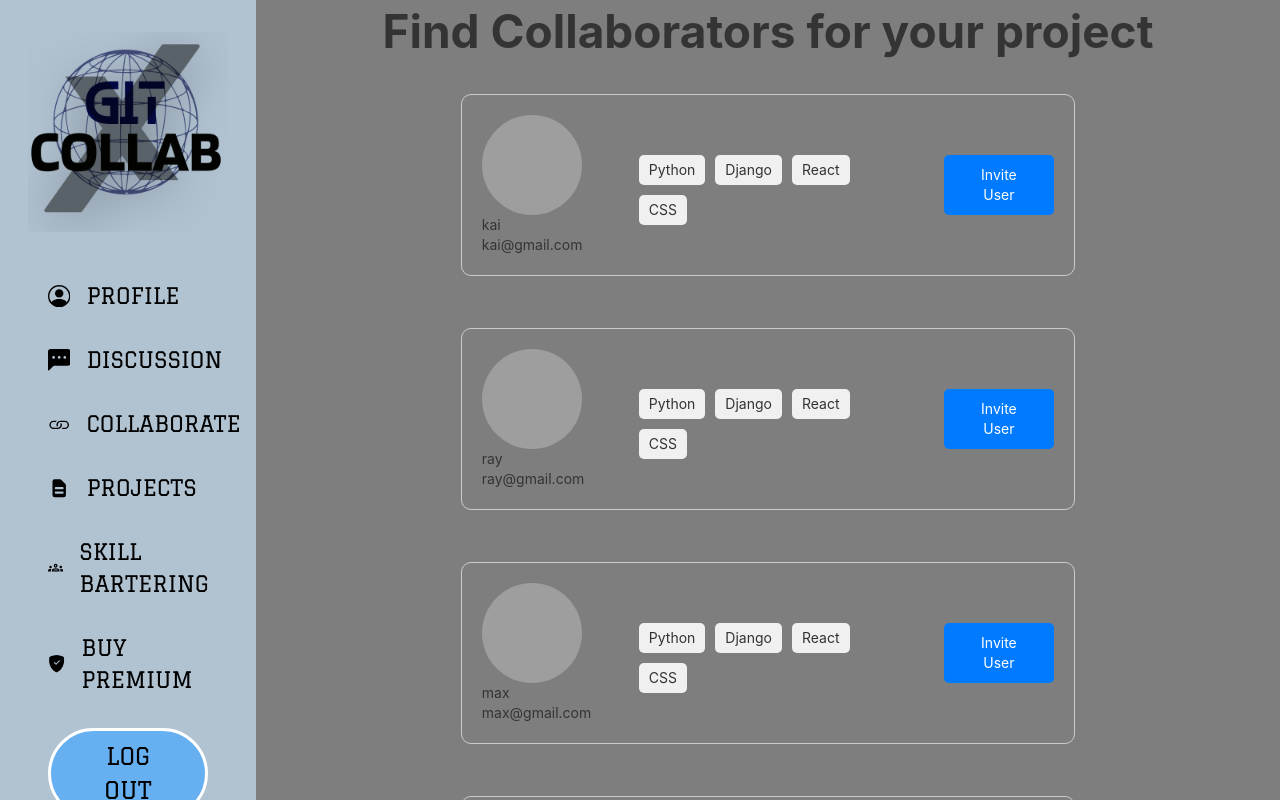
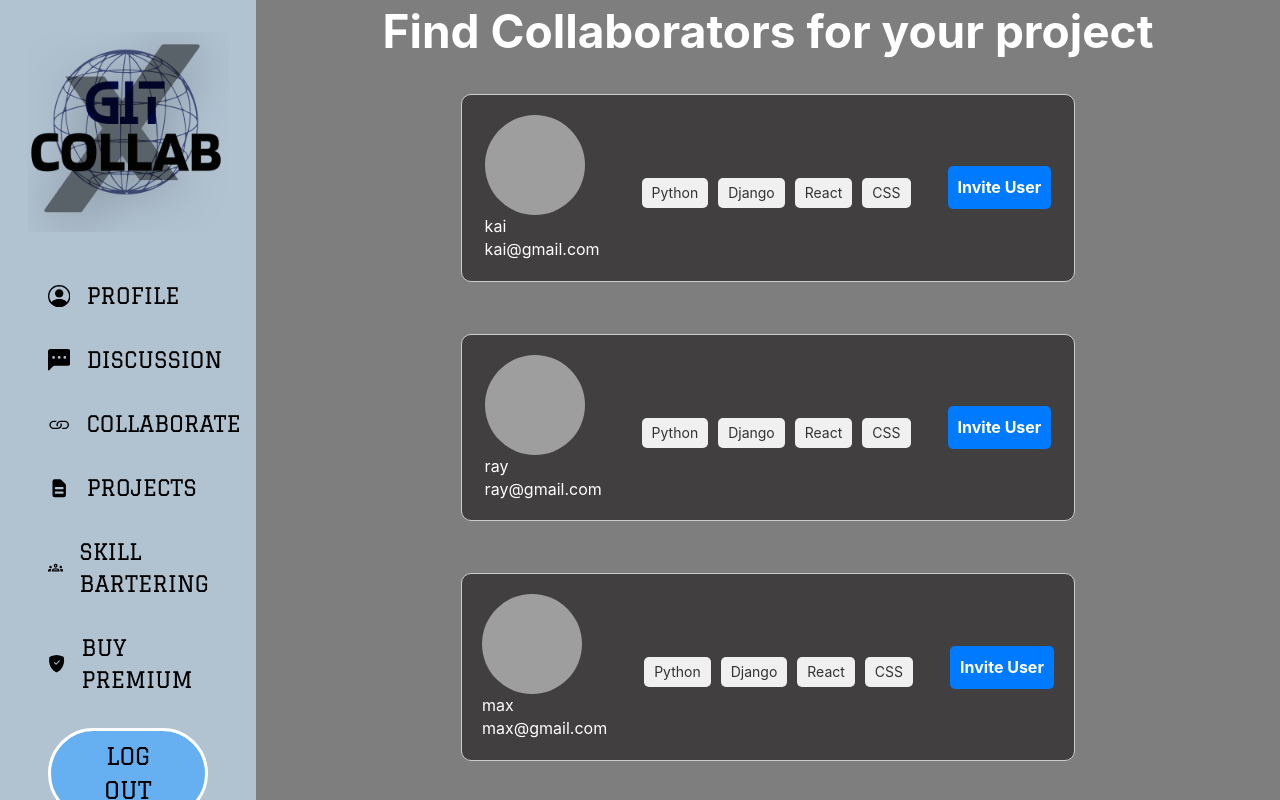
Before and after one commit to PekaVengers/GitCollabX, a React (Vite) app in the folder client/: page /collaborate in a window 1280 px wide. Shown: the top 800 px of the page. Built offline with nearby package versions, Linux system fonts and the light colour scheme; grey boxes are pictures that could not be loaded; a web font is replaced by a local one.

Commit message:
fix: style of profile page, discussion page and collaborate page

```diff
--- a/client/src/pages/Collaborate.jsx
+++ b/client/src/pages/Collaborate.jsx
@@ -5,7 +5,7 @@ export default function Collaborate() {
 
   return (
     <div className="collaborate-container">
-      <h1>Find Collaborators for your project</h1>
+      <h1 className="collaborate-heading">Find Collaborators for your project</h1>
       {users.map((user, index) => {
         return (
           <div key={index} className="collaborate-card">
--- a/client/src/pages/Profile.jsx
+++ b/client/src/pages/Profile.jsx
@@ -57,7 +57,7 @@ export default function UserProfile() {
           </div>
           <div className="userDetails">
             <div className="profileText">
-              <h1>Profile</h1>
+              <h1 className="profile-heading">Profile</h1>
             </div>
             <div className="details">
 
--- a/client/src/styles/Collaborate.css
+++ b/client/src/styles/Collaborate.css
@@ -6,6 +6,11 @@
   gap: 2rem;
   height: 100%;
 }
+
+.collaborate-heading {
+  color: white;
+}
+
 
 /* CSS for each collaborator card */
 .collaborate-card {
@@ -16,6 +21,8 @@
   gap: 2rem;
   padding: 20px; /* Increased padding for better spacing */
   border: 1px solid #ccc;
+  background-color: #413f3f;;
+  color: white;
   border-radius: 10px;
   margin-bottom: 20px; /* Increased margin for better spacing */
 }
@@ -32,6 +39,7 @@
 .user-details {
   display: flex;
   flex-direction: column;
+  font-size: 1rem;
   flex: 1; /* This allows the user details to take the remaining space */
 }
 
@@ -58,6 +66,8 @@
   color: #fff;
   border: none;
   border-radius: 5px;
-  padding: 10px 20px; /* Adjusted padding for a better button size */
+  padding: 10px; /* Adjusted padding for a better button size */
   cursor: pointer;
+  font-weight: bold;
+  font-size: 1rem;
 }
--- a/client/src/styles/Discussion.css
+++ b/client/src/styles/Discussion.css
@@ -16,8 +16,8 @@
   align-items: center;
 }
 
-.heading h1 {
-  color: #000;
+.discuss-page-heading {
+  color: white;
   font-family: Graduate;
   font-size: 4rem;
 }
--- a/client/src/styles/UserProfile.css
+++ b/client/src/styles/UserProfile.css
@@ -37,14 +37,18 @@
     text-align: center;
 }
 
-.profileText h1 {
+.profile-heading {
     margin: 0;
-    color: #000000;
+    color: white;
     font-size: 6rem;
     font-style: normal;
     font-weight: 400;
     line-height: normal;
     font-family: "Graduate", cursive;
+}
+
+.leftDataItem, .dataItem {
+    color: white;
 }
 
 .userData li {
```
